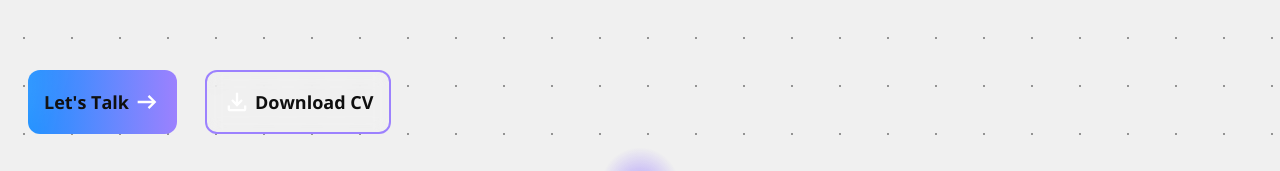
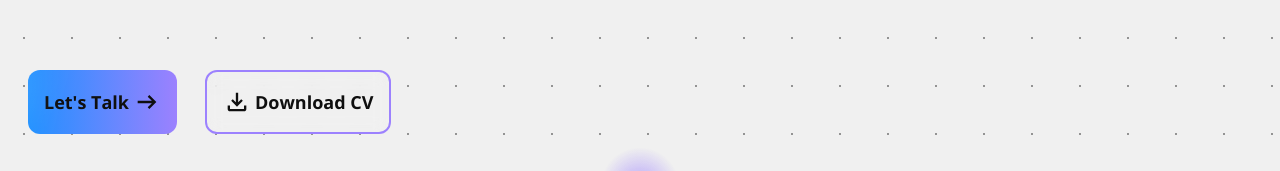
Before and after one commit to DylanBk/Portfolio-V5, a React (Vite) app: page / in a window 1280 px wide. Shown: the part 418-589 px from the top of the page. Built offline with nearby package versions, Linux system fonts and the light colour scheme.

Commit message:
fixed darkmode icons showing on lightmode

```diff
--- a/src/components/pages/Home.tsx
+++ b/src/components/pages/Home.tsx
@@ -54,17 +54,17 @@ export default function Home() {
                     rel="noreferrer"
                     target="_blank">
                     <p>Let's Talk</p>
-                    <svg className="w-7 fill-white" viewBox="0 -960 960 960" xmlns="http://www.w3.org/2000/svg">
+                    <svg className="w-7 fill-onyxBlack dark:fill-almostWhite" viewBox="0 -960 960 960" xmlns="http://www.w3.org/2000/svg">
                         <path d="m560-240-56-58 142-142H160v-80h486L504-662l56-58 240 240-240 240Z"/>
                     </svg>
                 </a>
 
                 <a
-                    className="w-fit group flex flex-row gap-1 p-4 border-2 border-midPurple hover:border-darkPurple rounded-xl backdrop-blur-sm text-sm sm:text-lg font-bold font-fira-code hover:scale-120 transition-all duration-300"
+                    className="w-fit group flex flex-row gap-1 items-center p-4 border-2 border-midPurple hover:border-darkPurple rounded-xl backdrop-blur-sm text-sm sm:text-lg font-bold font-fira-code hover:scale-120 transition-all duration-300"
                     href="/media/pdfs/CV-Dylan-Bullock.pdf"
                     target="_blank"
                     download="CV-Dylan-Bullock.pdf">
-                    <svg className="w-7 fill-white group-hover:fill-darkPurple transition-all duration-initial" viewBox="0 -960 960 960" xmlns="http://www.w3.org/2000/svg">
+                    <svg className="w-7 fill-onyxBlack dark:fill-almostWhite group-hover:fill-darkPurple transition-all duration-initial" viewBox="0 -960 960 960" xmlns="http://www.w3.org/2000/svg">
                         <path d="M480-320 280-520l56-58 104 104v-326h80v326l104-104 56 58-200 200ZM240-160q-33 0-56.5-23.5T160-240v-120h80v120h480v-120h80v120q0 33-23.5 56.5T720-160H240Z"/>
                     </svg>
                     <p className="group-hover:text-darkPurple transition-all duration-300">Download CV</p>
```
